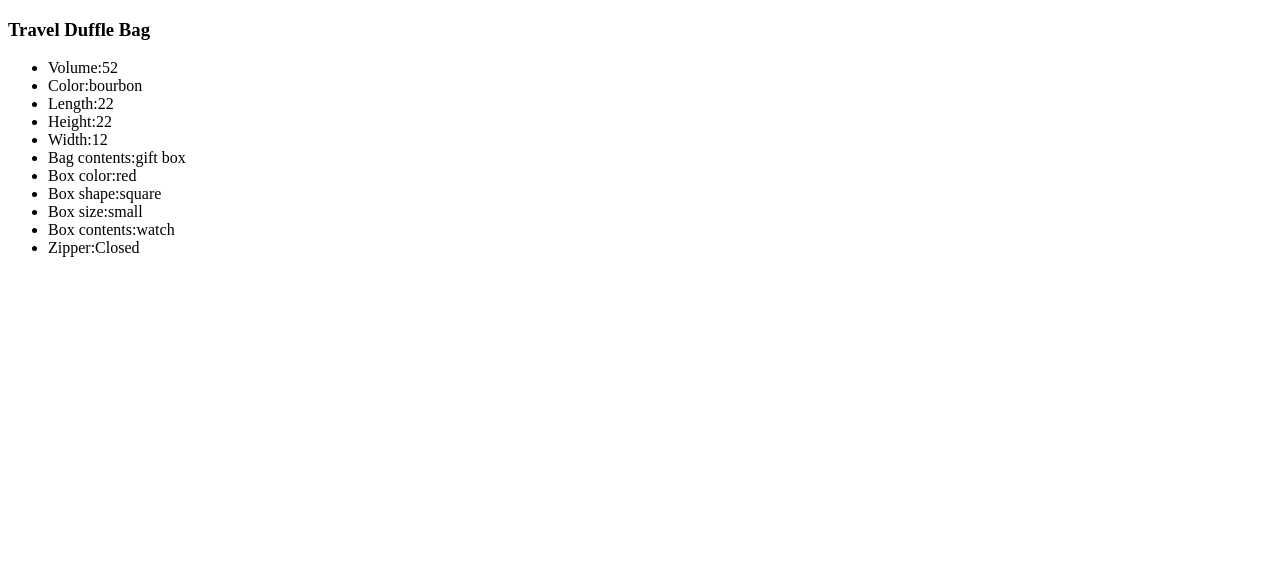
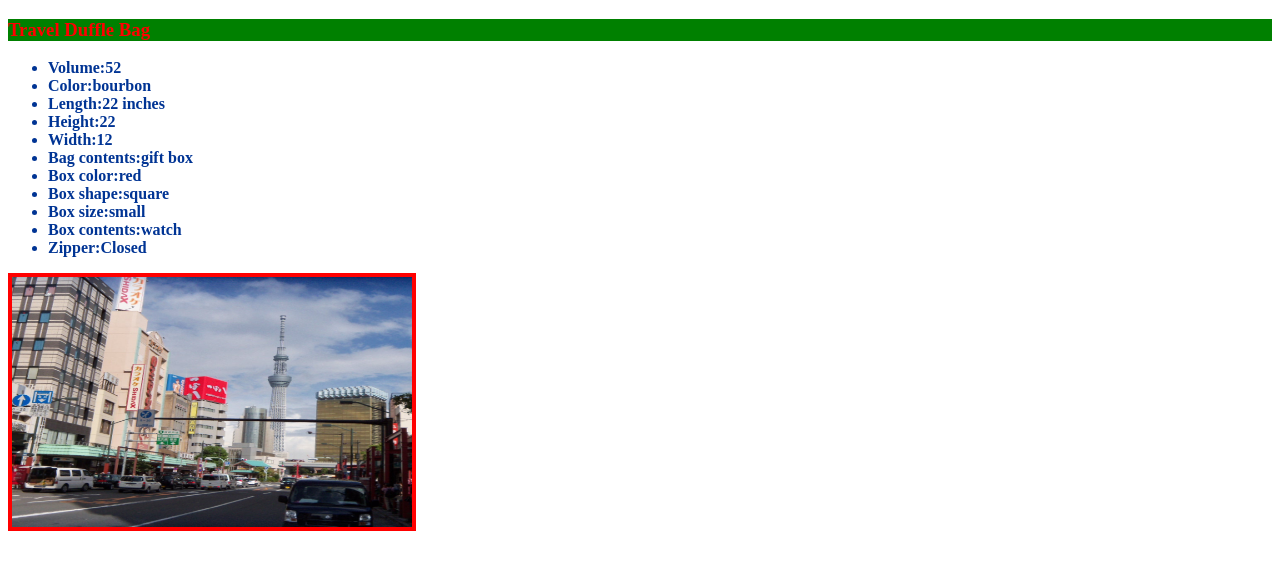
Before and after one commit to mauvaisj2013/practiceRepository, a plain HTML site: page Lesson One/index.html in a window 1280 px wide. Drawn offline with Linux system fonts and the light colour scheme.

Commit message:
exact file replication

```diff
--- /dev/null
+++ b/Lesson One/css/style.css
@@ -0,0 +1,10 @@
+body {
+    color:hsl(219, 100%, 29%);font-weight:bold
+}
+
+h3 {
+    color:red;
+    background:green;
+}
+
+img {width:400px;height:250px;border:solid 4px red}
--- a/Lesson One/index.html
+++ b/Lesson One/index.html
@@ -4,7 +4,8 @@
     <meta charset="UTF-8" />
     <meta name="viewport" content="width=device-width, initial-scale=1.0" />
     <title>Console demo</title>
-    <script src="script.js" defer></script>
+    <link rel="stylesheet" href="./css/style.css">
+    <script src="script.js" defer></script> <!-- call the script file here -->
   </head>
   <body></body>
 </html>
--- a/Lesson One/script.js
+++ b/Lesson One/script.js
@@ -44,7 +44,7 @@ const markup = (travelBag) => {
         <ul>
         <li>Volume:${travelBag.volume}</li>
         <li>Color:${travelBag.color}</li>
-        <li>Length:${travelBag.dimensions.length}</li>
+        <li>Length:${travelBag.dimensions.length} inches</li>
         <li>Height:${travelBag.dimensions.height}</li>
         <li>Width:${travelBag.dimensions.width}</li>
         <li>Bag contents:${travelBag.box.name}</li>
@@ -54,9 +54,10 @@ const markup = (travelBag) => {
         <li>Box contents:${travelBag.box.content}</li>
         <li>Zipper:${travelBag.zipperOpen ? "Open" : "Closed"}</li>
         </ul>
+        <img src="images/TokyoSkytree.jpg" />
     </div>    `
 }
 
 const main = document.createElement("main");
 main.innerHTML = markup(travelBag);
-document.body.appendChild(main);
+document.body.appendChild(main); // drop the contents of the main element onto the page
```
Also changed, not shown: Lesson One/images/TokyoSkytree.jpg (added).
